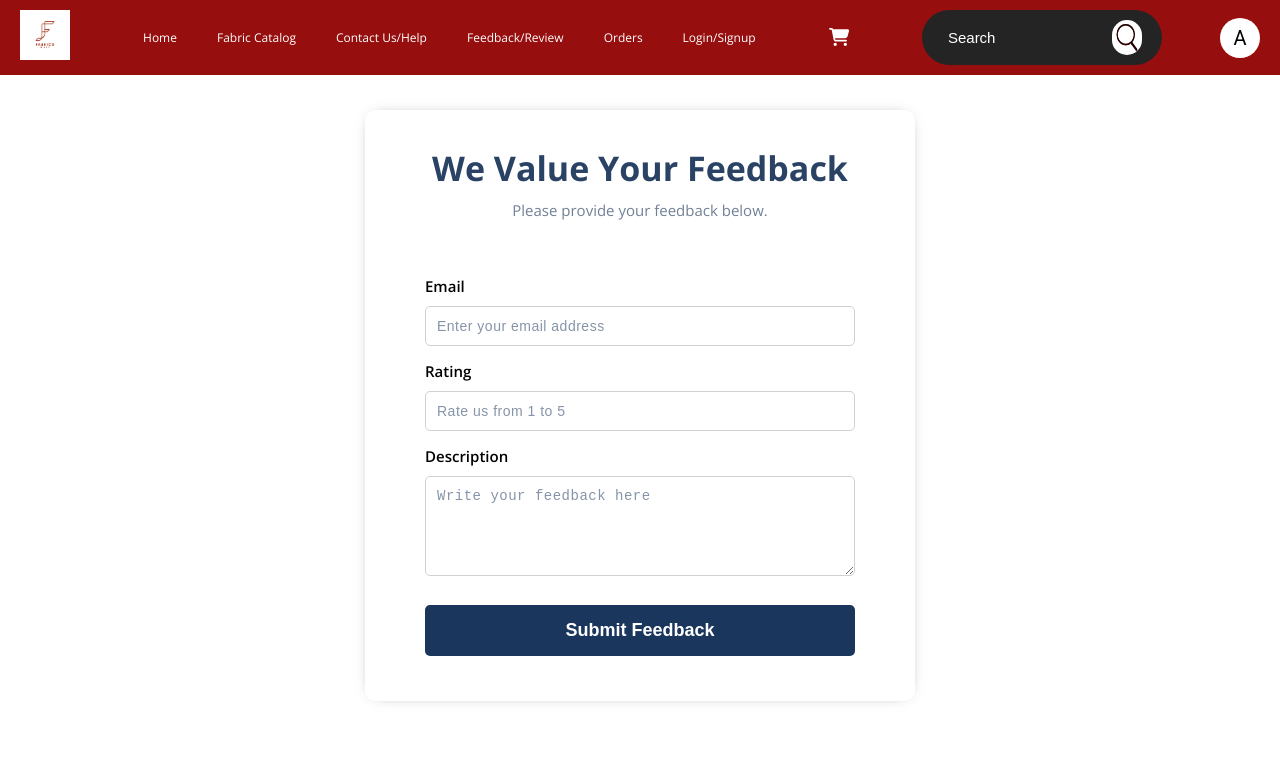
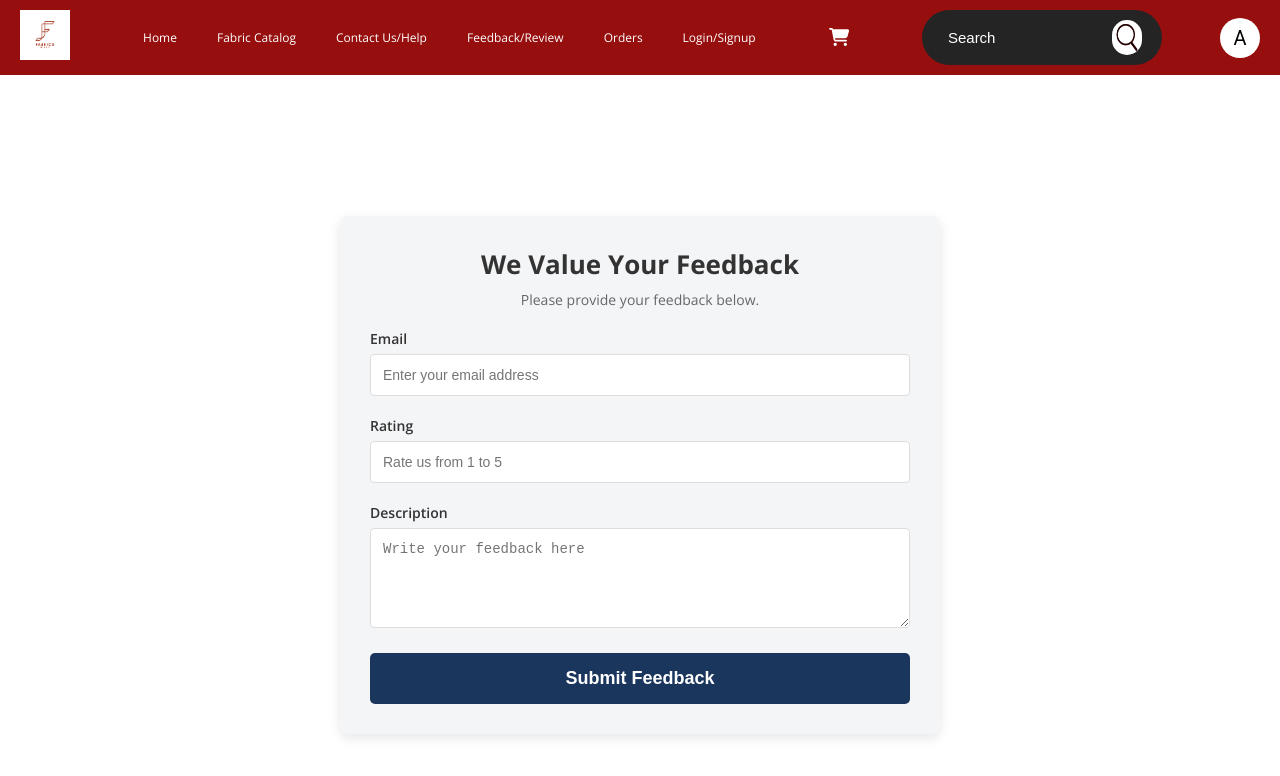
Before and after one commit to aniketsol456/fabric_selling_system, a React (Create React App) app: page /feedback in a window 1280 px wide. Shown: the top 776 px of the page. Built offline with nearby package versions, Linux system fonts and the light colour scheme.

Commit message:
Change styling of feedback page and path into navbar page

```diff
--- a/src/Components/Feedback.css
+++ b/src/Components/Feedback.css
@@ -1,93 +1,103 @@
 section {
     width: 100%;
-    padding: 10px;
-    min-height: calc(100vh - 80px);
+    padding: 20px;
+    display: flex;
+    justify-content: center;
+    align-items: center;
+    min-height: 100vh;
+    background-color: #fff;
+    background-size: 20px 20px;
 }
 
 .feedback_data {
-    max-width: 550px;
-    margin: 25px auto;
-    padding: 35px 10px;
-    box-shadow: 0 0 15px -10px #2d3748;
-    border-radius: 10px;
-    display: flex;
-    flex-direction: column;
-    align-items: center;
+    max-width: 600px;
+    width: 100%;
+    padding: 30px;
+    border-radius: 8px;
+    box-shadow: 0 4px 12px rgba(0, 0, 0, 0.1);
+    text-align: left;
+    background-color: #f4f5f7;
 }
 
 .feedback_heading {
-    display: flex;
-    flex-direction: column;
-    align-items: center;
+    text-align: center;
+    margin-bottom: 20px;
 }
 
-.feedback_data h1 {
-    font-size: 34px;
-    color: #2a4365;
+.feedback_heading h1 {
+    font-size: 26px;
+    font-weight: bold;
+    color: #333;
+    margin-bottom: 8px;
 }
 
-.feedback_data p {
-    color: #718096;
-    font-size: 15px;
-    margin-top: 9px;
+.feedback_heading p {
+    font-size: 14px;
+    color: #666;
 }
 
-.feedback_data form {
-    margin-top: 45px;
-    width: 100%;
-    padding: 10px 50px;
+.form_input {
+    margin-bottom: 20px;
 }
 
-.feedback_data form .form_input input,
-.feedback_data form .form_input textarea {
-    width: 100%;
-    padding: 11px;
-    border: 1px solid #d4d0d0;
-    border-radius: 5px;
-    outline: none;
-    margin-bottom: 14px;
-    margin-top: 9px;
+.form_input label {
+    display: block;
     font-size: 14px;
+    font-weight: 600;
+    color: #333;
+    margin-bottom: 6px;
 }
 
-.feedback_data form .form_input label {
-    font-weight: 600;
-    font-size: 15px;
+.form_input input,
+.form_input textarea {
+    width: 100%;
+    padding: 12px;
+    border: 1px solid #ddd;
+    border-radius: 4px;
+    font-size: 14px;
+    outline: none;
+    box-sizing: border-box;
 }
 
-.feedback_data form .form_input textarea {
-    resize: vertical;
-    height: 100px;
+.form_input input:focus,
+.form_input textarea:focus {
+    border-color: #4a90e2;
+    box-shadow: 0 0 5px rgba(74, 144, 226, 0.3);
 }
 
-.feedback_data form .form_input input:focus,
-.feedback_data form .form_input textarea:focus {
-    border: 2px solid rgba(66, 153, 225, 0.6);
+.form_input textarea {
+    resize: vertical;
+    min-height: 100px;
 }
 
-.feedback_data form .form_input input::placeholder,
-.feedback_data form .form_input textarea::placeholder {
-    color: #8694a8;
-    letter-spacing: .5px;
-    font-size: 14px;
+.btn {
+    width: 100%;
+    padding: 14px;
+    border: none;
+    border-radius: 4px;
+    background-color: #b22222;
+    color: #fff;
+    font-weight: bold;
+    font-size: 16px;
+    cursor: pointer;
+    transition: background-color 0.3s;
 }
 
-.feedback_data form .btn {
-    display: block;
-    width: 100%;
-    padding: 15px;
-    border: none;
-    outline: none;
-    border-radius: 5px;
-    background-color: #1a365d;
-    color: #fff;
-    font-weight: 600;
-    font-size: 18px;
-    margin-top: 10px;
-    cursor: pointer;
-    transition: all .3s;
+.btn:hover {
+    background-color: #a00000;
 }
 
-.feedback_data form .btn:hover {
-    background-color: #97a1b1;
+/* Responsive adjustments */
+@media (max-width: 600px) {
+    .feedback_data {
+        padding: 20px;
+    }
+
+    .feedback_heading h1 {
+        font-size: 22px;
+    }
+
+    .btn {
+        font-size: 14px;
+    }
 }
--- a/src/Components/Navbar.js
+++ b/src/Components/Navbar.js
@@ -32,7 +32,7 @@ const Navbar = () => {
         <ul>
           <a href='/'>Home</a>
           <a href='/fabric'>Fabric Catalog</a>
-          <a href='/contact'>Contact Us/Help</a>
+          <a href='/helpcenter'>Contact Us/Help</a>
           <a href='/feedback'>Feedback/Review</a>
           <a href='/order'>Orders</a>
           <a href='/login'>Login/Signup</a>
```
